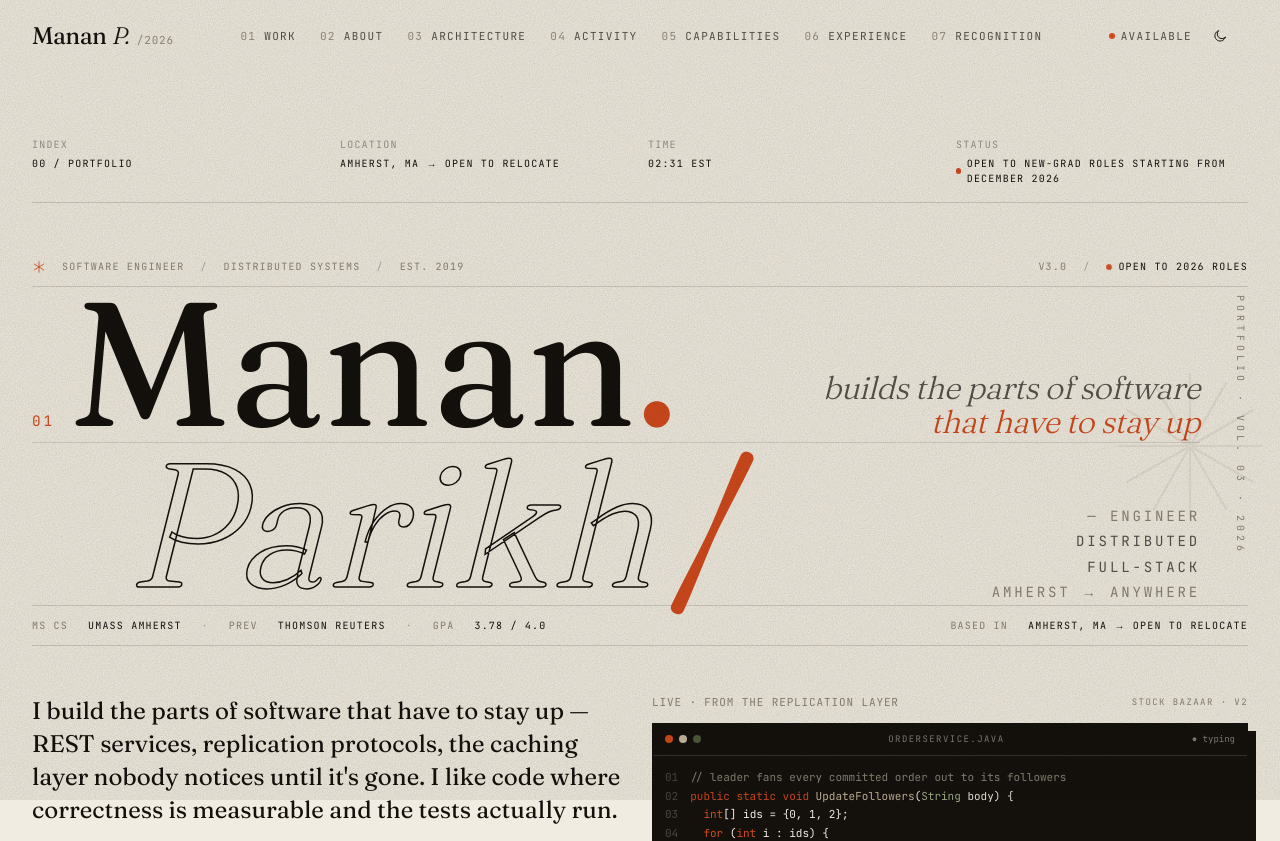
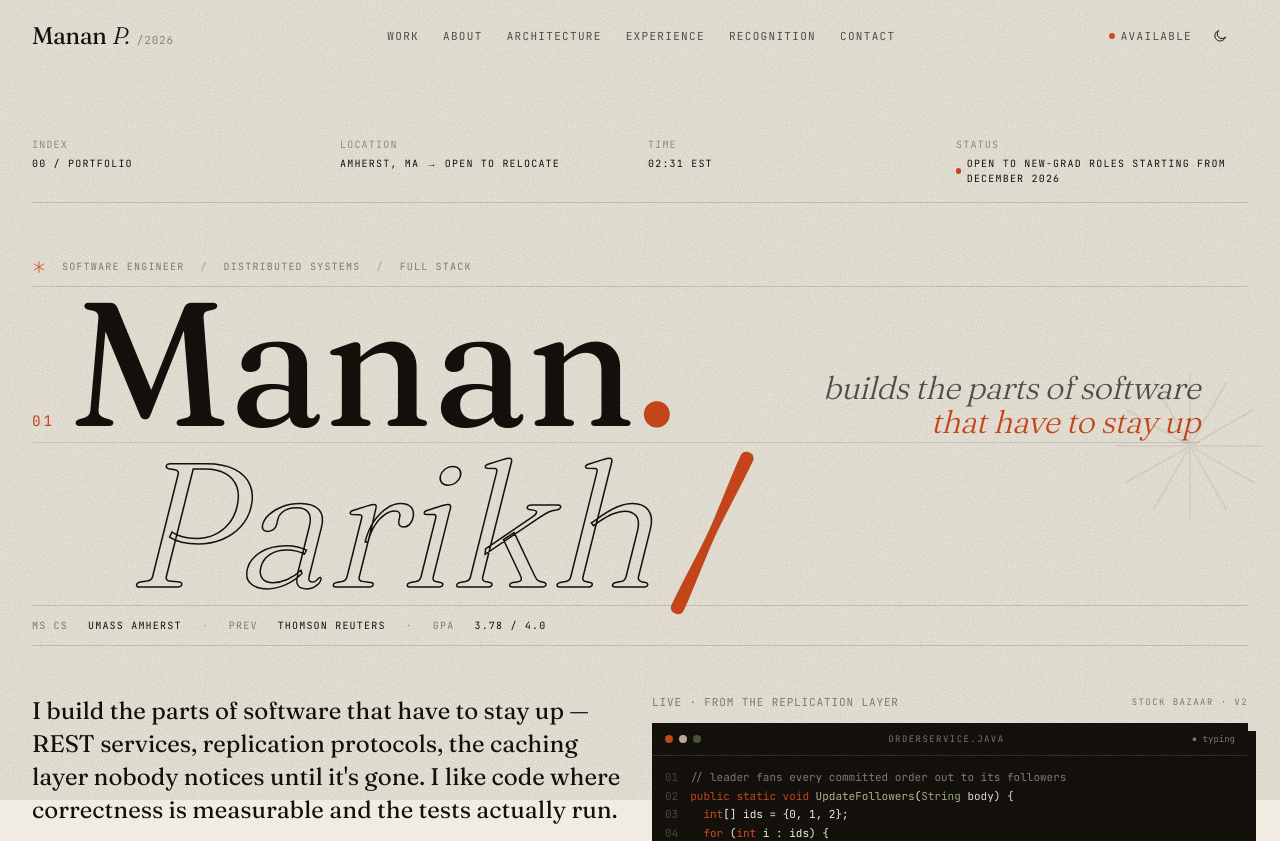
Before and after one commit to MananParikh/portfolio, a Next.js app: page / in a window 1280 px wide. Shown: the top 841 px of the page. Built offline with nearby package versions, Linux system fonts and the light colour scheme.

Commit message:
Trim nav and sections: drop numbers/Activity/Capabilities, add Contact tab, single-line email, real UpdateCacheHandler showcase, link Stock Bazaar repo

```diff
--- a/src/app/page.tsx
+++ b/src/app/page.tsx
@@ -39,7 +39,7 @@ export default function Home() {
           <CodeShowcase />
           <ArchitectureDiagram />
           {/* <ContributionGraph /> */}
-          <SkillProficiency />
+          {/* <SkillProficiency /> */}
           <Experience />
           <Recognition />
           <Contact />
--- a/src/components/portfolio/code-showcase.tsx
+++ b/src/components/portfolio/code-showcase.tsx
@@ -7,7 +7,7 @@ import { Asterisk, ArrowUpRight } from "./icons";
 
 /**
  * A real code excerpt with custom syntax highlighting — no library.
- * Shows the LRU cache invalidation logic from Stock Bazaar.
+ * Shows the front-end's cache-invalidation endpoint from Stock Bazaar.
  * Designed to look like a printed code listing in a typography magazine.
  */
 
@@ -25,107 +25,155 @@ const colors: Record<string, string> = {
 };
 
 const code: Tok[][] = [
-  [{ t: "// Cache invalidation, pushed from the catalog service.", c: "com" }],
-  [{ t: "// A per-stock write lock blocks lookups for only that stock.", c: "com" }],
+  [{ t: "// Front-end endpoint the catalog calls to invalidate a traded stock.", c: "com" }],
+  [
+    { t: "static ", c: "kw" },
+    { t: "class ", c: "kw" },
+    { t: "UpdateCacheHandler ", c: "typ" },
+    { t: "implements ", c: "kw" },
+    { t: "HttpHandler", c: "typ" },
+    { t: " {", c: "pun" },
+  ],
+  [
+    { t: "  ", c: "pun" },
+    { t: "@Override", c: "kw" },
+  ],
+  [
+    { t: "  ", c: "pun" },
+    { t: "public ", c: "kw" },
+    { t: "void ", c: "kw" },
+    { t: "handle", c: "fn" },
+    { t: "(", c: "pun" },
+    { t: "HttpExchange", c: "typ" },
+    { t: " exchange", c: "var" },
+    { t: ") ", c: "pun" },
+    { t: "throws ", c: "kw" },
+    { t: "IOException", c: "typ" },
+    { t: " {", c: "pun" },
+  ],
+  [
+    { t: "    ", c: "pun" },
+    { t: "if ", c: "kw" },
+    { t: "(", c: "pun" },
+    { t: "exchange", c: "var" },
+    { t: ".", c: "pun" },
+    { t: "getRequestMethod", c: "fn" },
+    { t: "().", c: "pun" },
+    { t: "equalsIgnoreCase", c: "fn" },
+    { t: "(", c: "pun" },
+    { t: "\"get\"", c: "str" },
+    { t: ")) {", c: "pun" },
+  ],
+  [
+    { t: "      ", c: "pun" },
+    { t: "String ", c: "typ" },
+    { t: "query ", c: "var" },
+    { t: "= ", c: "pun" },
+    { t: "exchange", c: "var" },
+    { t: ".", c: "pun" },
+    { t: "getRequestURI", c: "fn" },
+    { t: "().", c: "pun" },
+    { t: "getQuery", c: "fn" },
+    { t: "();", c: "pun" },
+  ],
+  [
+    { t: "      ", c: "pun" },
+    { t: "String ", c: "typ" },
+    { t: "stockName ", c: "var" },
+    { t: "= ", c: "pun" },
+    { t: "null", c: "kw" },
+    { t: ";", c: "pun" },
+  ],
+  [
+    { t: "      ", c: "pun" },
+    { t: "if ", c: "kw" },
+    { t: "(", c: "pun" },
+    { t: "query ", c: "var" },
+    { t: "!= ", c: "pun" },
+    { t: "null", c: "kw" },
+    { t: ") ", c: "pun" },
+    { t: "stockName ", c: "var" },
+    { t: "= ", c: "pun" },
+    { t: "query", c: "var" },
+    { t: ".", c: "pun" },
+    { t: "split", c: "fn" },
+    { t: "(", c: "pun" },
+    { t: "\"=\"", c: "str" },
+    { t: ")[", c: "pun" },
+    { t: "1", c: "num" },
+    { t: "];", c: "pun" },
+    { t: "   ", c: "pun" },
+    { t: "// \"name=stockName\"", c: "com" },
+  ],
   [],
   [
-    { t: "public", c: "kw" },
-    { t: " ", c: "pun" },
-    { t: "void", c: "kw" },
-    { t: " ", c: "pun" },
-    { t: "removeEntry", c: "fn" },
+    { t: "      ", c: "pun" },
+    { t: "if ", c: "kw" },
     { t: "(", c: "pun" },
-    { t: "String", c: "typ" },
-    { t: " key", c: "var" },
+    { t: "stockName ", c: "var" },
+    { t: "!= ", c: "pun" },
+    { t: "null", c: "kw" },
     { t: ") {", c: "pun" },
   ],
   [
-    { t: "  ", c: "pun" },
-    { t: "if", c: "kw" },
-    { t: " (", c: "pun" },
-    { t: "cacheMap", c: "var" },
-    { t: ".", c: "pun" },
-    { t: "containsKey", c: "fn" },
-    { t: "(key)) {", c: "pun" },
+    { t: "        ", c: "pun" },
+    { t: "if ", c: "kw" },
+    { t: "(", c: "pun" },
+    { t: "isCachingEnabled", c: "var" },
+    { t: ") {", c: "pun" },
   ],
   [
-    { t: "    ", c: "pun" },
-    { t: "cacheReadWriteLocks", c: "var" },
+    { t: "          ", c: "pun" },
+    { t: "lruCache", c: "var" },
     { t: ".", c: "pun" },
-    { t: "putIfAbsent", c: "fn" },
-    { t: "(key, ", c: "pun" },
-    { t: "new", c: "kw" },
-    { t: " ", c: "pun" },
-    { t: "ReentrantReadWriteLock", c: "typ" },
-    { t: "());", c: "pun" },
+    { t: "removeEntry", c: "fn" },
+    { t: "(", c: "pun" },
+    { t: "stockName", c: "var" },
+    { t: ");", c: "pun" },
+    { t: "   ", c: "pun" },
+    { t: "// drop the stale entry", c: "com" },
+  ],
+  [{ t: "        }", c: "pun" }],
+  [
+    { t: "        ", c: "pun" },
+    { t: "// catalog doesn't know if caching is on — always ack 200", c: "com" },
   ],
   [
-    { t: "    ", c: "pun" },
-    { t: "ReentrantReadWriteLock", c: "typ" },
-    { t: " lock ", c: "var" },
-    { t: "= ", c: "pun" },
-    { t: "cacheReadWriteLocks", c: "var" },
+    { t: "        ", c: "pun" },
+    { t: "exchange", c: "var" },
     { t: ".", c: "pun" },
-    { t: "get", c: "fn" },
-    { t: "(key);", c: "pun" },
+    { t: "sendResponseHeaders", c: "fn" },
+    { t: "(", c: "pun" },
+    { t: "200", c: "num" },
+    { t: ", ", c: "pun" },
+    { t: "0", c: "num" },
+    { t: ");", c: "pun" },
   ],
   [
-    { t: "    ", c: "pun" },
-    { t: "lock", c: "var" },
-    { t: ".", c: "pun" },
-    { t: "writeLock", c: "fn" },
-    { t: "().", c: "pun" },
-    { t: "lock", c: "fn" },
-    { t: "();", c: "pun" },
-    { t: "        ", c: "pun" },
-    { t: "// block lookups for this stock", c: "com" },
+    { t: "      } ", c: "pun" },
+    { t: "else ", c: "kw" },
+    { t: "{", c: "pun" },
   ],
   [
+    { t: "        ", c: "pun" },
+    { t: "exchange", c: "var" },
+    { t: ".", c: "pun" },
+    { t: "sendResponseHeaders", c: "fn" },
+    { t: "(", c: "pun" },
+    { t: "404", c: "num" },
+    { t: ", ", c: "pun" },
+    { t: "0", c: "num" },
+    { t: ");", c: "pun" },
+  ],
+  [{ t: "      }", c: "pun" }],
+  [{ t: "    }", c: "pun" }],
+  [
     { t: "    ", c: "pun" },
-    { t: "try", c: "kw" },
-    { t: " {", c: "pun" },
-  ],
-  [
-    { t: "      ", c: "pun" },
-    { t: "Node", c: "typ" },
-    { t: " node ", c: "var" },
-    { t: "= ", c: "pun" },
-    { t: "cacheMap", c: "var" },
+    { t: "exchange", c: "var" },
     { t: ".", c: "pun" },
-    { t: "get", c: "fn" },
-    { t: "(key);", c: "pun" },
-  ],
-  [
-    { t: "      ", c: "pun" },
-    { t: "remove", c: "fn" },
-    { t: "(node);", c: "pun" },
-    { t: "              ", c: "pun" },
-    { t: "// unlink from the doubly linked list", c: "com" },
-  ],
-  [
-    { t: "      ", c: "pun" },
-    { t: "cacheMap", c: "var" },
-    { t: ".", c: "pun" },
-    { t: "remove", c: "fn" },
-    { t: "(key);", c: "pun" },
-    { t: "      ", c: "pun" },
-    { t: "// drop from the HashMap", c: "com" },
-  ],
-  [
-    { t: "    } ", c: "pun" },
-    { t: "finally", c: "kw" },
-    { t: " {", c: "pun" },
-  ],
-  [
-    { t: "      ", c: "pun" },
-    { t: "lock", c: "var" },
-    { t: ".", c: "pun" },
-    { t: "writeLock", c: "fn" },
-    { t: "().", c: "pun" },
-    { t: "unlock", c: "fn" },
+    { t: "close", c: "fn" },
     { t: "();", c: "pun" },
   ],
-  [{ t: "    }", c: "pun" }],
   [{ t: "  }", c: "pun" }],
   [{ t: "}", c: "pun" }],
 ];
@@ -149,14 +197,15 @@ export function CodeShowcase() {
                 <span className="display-italic text-rust">invalidates</span>.
               </h3>
               <p className="mt-4 text-sm leading-relaxed text-ink/75 text-pretty">
-                When the catalog approves a trade, it pushes an invalidation to the
-                front-end for that one stock. A per-stock write lock means only lookups
-                for the traded stock wait — every other read passes straight through.
+                This is the front-end endpoint the catalog hits the moment a stock is
+                traded — <code className="font-mono text-[12px] bg-paper-2 px-1">GET /updateCache?name=&lt;stock&gt;</code>.
+                It pulls the stock name and drops that entry from the LRU cache, so the
+                next reader never sees a stale price.
               </p>
               <p className="mt-3 text-sm leading-relaxed text-ink/75 text-pretty">
-                Underneath it&apos;s a HashMap for O(1) lookup and a doubly linked list
-                for LRU order, capacity 5. Deployed on AWS EC2, lookups averaged around
-                58&nbsp;ms across 5 concurrent clients.
+                The cache underneath is a HashMap plus a doubly linked list, capacity 5.
+                Deployed on AWS EC2, lookups averaged around 58&nbsp;ms across 5
+                concurrent clients.
               </p>
 
               <div className="mt-6 border-t border-ink/15 pt-4">
@@ -168,11 +217,11 @@ export function CodeShowcase() {
                   </li>
                   <li className="flex gap-2">
                     <Asterisk size={12} className="mt-1 shrink-0 text-rust" />
-                    <span>Locking is per-stock, not global: a hot ticker being traded never freezes reads for the other four.</span>
+                    <span><code className="font-mono text-[12px] bg-paper-2 px-1">removeEntry()</code> takes a per-stock write lock, so only lookups for the traded stock wait — the rest fly through.</span>
                   </li>
                   <li className="flex gap-2">
                     <Asterisk size={12} className="mt-1 shrink-0 text-rust" />
-                    <span>A <code className="font-mono text-[12px] bg-paper-2 px-1">HashMap</code> plus a doubly linked list keeps get, put, and evict all O(1).</span>
+                    <span>It returns 200 even when caching is off — the catalog never needs to know the front-end&apos;s cache config.</span>
                   </li>
                 </ul>
               </div>
@@ -187,14 +236,14 @@ export function CodeShowcase() {
                 <div className="flex items-center justify-between border-b border-ink/20 px-4 py-2.5">
                   <div className="flex items-center gap-2">
                     <span className="font-mono text-[10px] uppercase tracking-[0.16em] text-faded">
-                      LRUCache.java
+                      FrontendService.java
                     </span>
-                    <span className="font-mono text-[9px] text-faded/60">· 17 lines</span>
+                    <span className="font-mono text-[9px] text-faded/60">· 22 lines</span>
                   </div>
                   <div className="flex items-center gap-3 font-mono text-[9px] uppercase tracking-[0.16em] text-faded">
                     <span>Java</span>
                     <span className="h-3 w-px bg-ink/20" />
-                    <span>LRU</span>
+                    <span>HttpServer</span>
                   </div>
                 </div>
 
--- a/src/components/portfolio/contact-footer.tsx
+++ b/src/components/portfolio/contact-footer.tsx
@@ -45,7 +45,7 @@ export function Contact() {
                 data-cursor-label="Mail"
                 className="group mt-4 block"
               >
-                <span className="font-serif text-[clamp(2rem,5vw,4.5rem)] leading-[1.05] tracking-tight text-ink transition-colors group-hover:text-rust break-all">
+                <span className="font-serif text-[clamp(1.2rem,4vw,2.75rem)] leading-[1.05] tracking-tight text-ink transition-colors group-hover:text-rust whitespace-nowrap">
                   {profile.email}
                 </span>
                 <span className="mt-3 flex items-center gap-2 font-mono text-[11px] uppercase tracking-[0.12em] text-faded">
--- a/src/components/portfolio/header.tsx
+++ b/src/components/portfolio/header.tsx
@@ -55,7 +55,7 @@ export function Header() {
 
           {/* Desktop nav */}
           <nav className="hidden items-center gap-6 md:flex">
-            {nav.slice(1, -1).map((item) => {
+            {nav.slice(1).map((item) => {
               const isActive = active === item.href.slice(1);
               return (
                 <a
@@ -66,8 +66,7 @@ export function Header() {
                   }`}
                   data-cursor="link"
                 >
-                  <span className={isActive ? "text-rust" : "text-faded"}>{item.num}</span>
-                  <span className="ml-2">{item.label}</span>
+                  <span>{item.label}</span>
                   <span
                     className={`absolute -bottom-1 left-0 h-px bg-ink transition-all duration-300 ${
                       isActive ? "w-full" : "w-0 group-hover:w-full"
--- a/src/components/portfolio/hero.tsx
+++ b/src/components/portfolio/hero.tsx
@@ -45,16 +45,16 @@ export function Hero() {
               <span className="hidden text-ink/30 sm:inline">/</span>
               <span className="hidden text-faded sm:inline">Distributed Systems</span>
               <span className="hidden text-ink/30 md:inline">/</span>
-              <span className="hidden text-faded md:inline">EST. 2019</span>
+              <span className="hidden text-faded md:inline">Full Stack</span>
             </div>
-            <div className="flex items-center gap-4">
-              <span className="hidden text-faded sm:inline">v3.0</span>
-              <span className="hidden text-ink/30 sm:inline">/</span>
-              <span className="inline-flex items-center gap-1.5 text-ink">
-                <span className="pulse-dot inline-block h-1.5 w-1.5 rounded-full bg-rust" />
-                Open to 2026 roles
-              </span>
-            </div>
+            {/* <div className="flex items-center gap-4"> */}
+              {/* <span className="hidden text-faded sm:inline">v3.0</span> */}
+              {/* <span className="hidden text-ink/30 sm:inline">/</span> */}
+              {/* <span className="inline-flex items-center gap-1.5 text-ink"> */}
+                {/* <span className="pulse-dot inline-block h-1.5 w-1.5 rounded-full bg-rust" /> */}
+                {/* Open to 2026 roles */}
+              {/* </span> */}
+            {/* </div> */}
           </div>
 
           {/* Creative masthead — solid + outline + staircase + vertical sidebar */}
@@ -83,9 +83,9 @@ export function Hero() {
               className="absolute right-0 top-0 bottom-0 hidden lg:flex items-start pt-2"
               aria-hidden
             >
-              <span className="vertical-text font-mono text-[10px] uppercase tracking-[0.4em] text-faded">
+              {/* <span className="vertical-text font-mono text-[10px] uppercase tracking-[0.4em] text-faded">
                 Portfolio · Vol. 03 · 2026
-              </span>
+              </span> */}
             </div>
 
             <h1 className="display-tight text-ink w-full pr-0 lg:pr-12">
@@ -119,7 +119,7 @@ export function Hero() {
                     /
                   </span>
                 </span>
-                <span
+                {/* <span
                   className="font-mono text-[clamp(0.7rem,1.15vw,0.88rem)] uppercase tracking-[0.2em] leading-[1.8] text-faded text-right hidden sm:block"
                 >
                   — engineer
@@ -128,8 +128,7 @@ export function Hero() {
                   <br />
                   <span className="text-ink/70">full-stack</span>
                   <br />
-                  Amherst → anywhere
-                </span>
+                </span> */}
               </span>
             </h1>
 
@@ -149,8 +148,8 @@ export function Hero() {
               <span className="text-ink/70">distributed</span>
               <span className="text-ink/30">/</span>
               <span className="text-ink/70">full-stack</span>
-              <span className="text-ink/30">/</span>
-              <span>Amherst → anywhere</span>
+              {/* <span className="text-ink/30">/</span> */}
+              {/* <span>Amherst → anywhere</span> */}
             </div>
           </div>
 
@@ -167,8 +166,8 @@ export function Hero() {
               <span className="text-ink">{MS_GPA} / 4.0</span>
             </div>
             <div className="flex items-baseline gap-5">
-              <span className="text-faded">Based in</span>
-              <span className="text-ink">{profile.location}</span>
+              {/* <span className="text-faded">Based in</span> */}
+              {/* <span className="text-ink">{profile.location}</span> */}
             </div>
           </div>
 
--- a/src/data/resume.ts
+++ b/src/data/resume.ts
@@ -148,7 +148,7 @@ export const projects: Project[] = [
       "Automatic leader re-election on crash; deployed and load-tested on AWS EC2",
     ],
     accent: "moss",
-    href: "#",
+    href: "https://github.com/MananParikh/spring25-lab3-noahw227-mananparikh/tree/main",
   },
   {
     id: "spam-classifier",
@@ -280,8 +280,6 @@ export const nav = [
   { label: "Work", href: "#work", num: "01" },
   { label: "About", href: "#about", num: "02" },
   { label: "Architecture", href: "#architecture", num: "03" },
-  { label: "Activity", href: "#activity", num: "04" },
-  { label: "Capabilities", href: "#capabilities", num: "05" },
   { label: "Experience", href: "#experience", num: "06" },
   { label: "Recognition", href: "#recognition", num: "07" },
   { label: "Contact", href: "#contact", num: "08" },
```
Also changed, not shown: src/components/portfolio/selected-work.tsx (+15 -0 lines).
